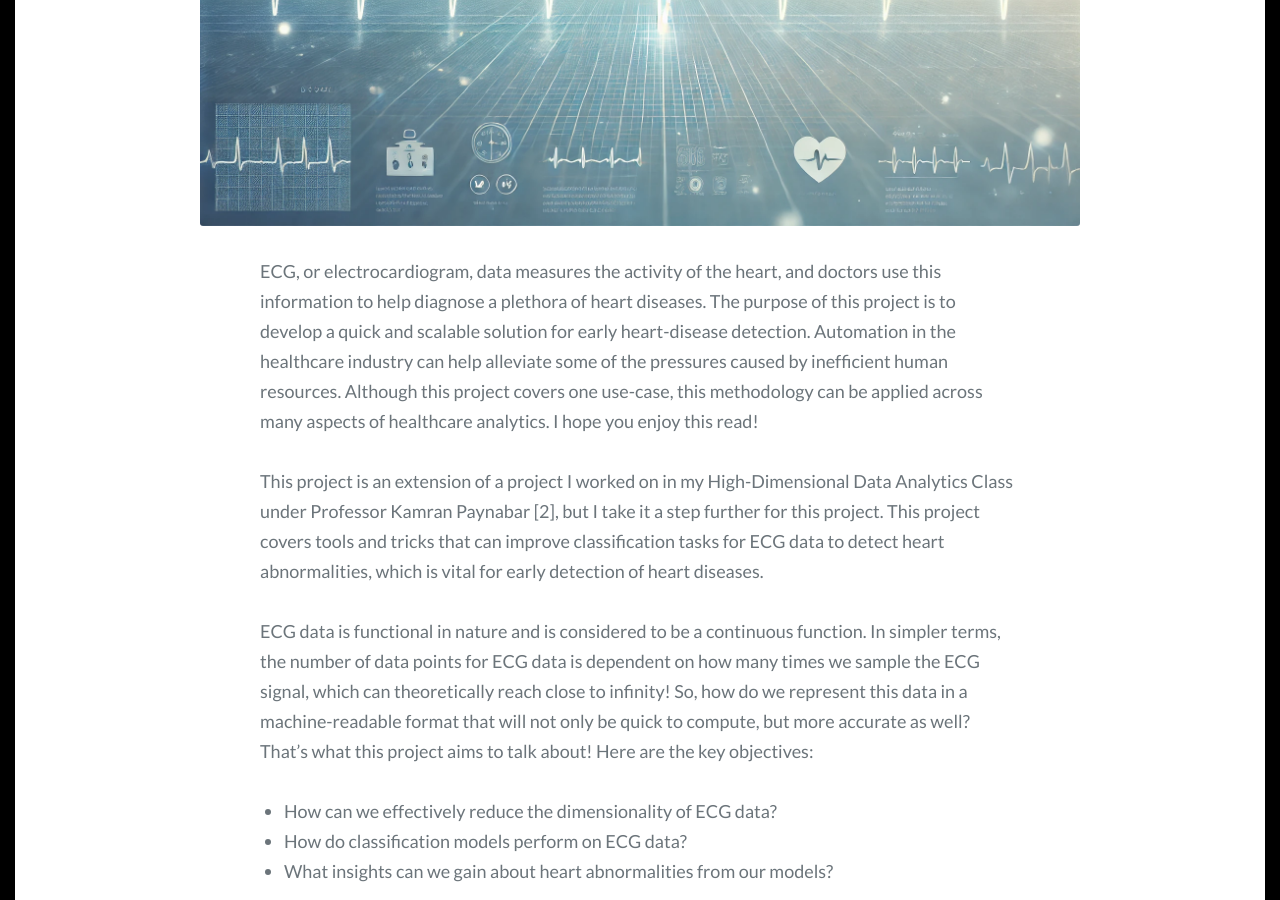
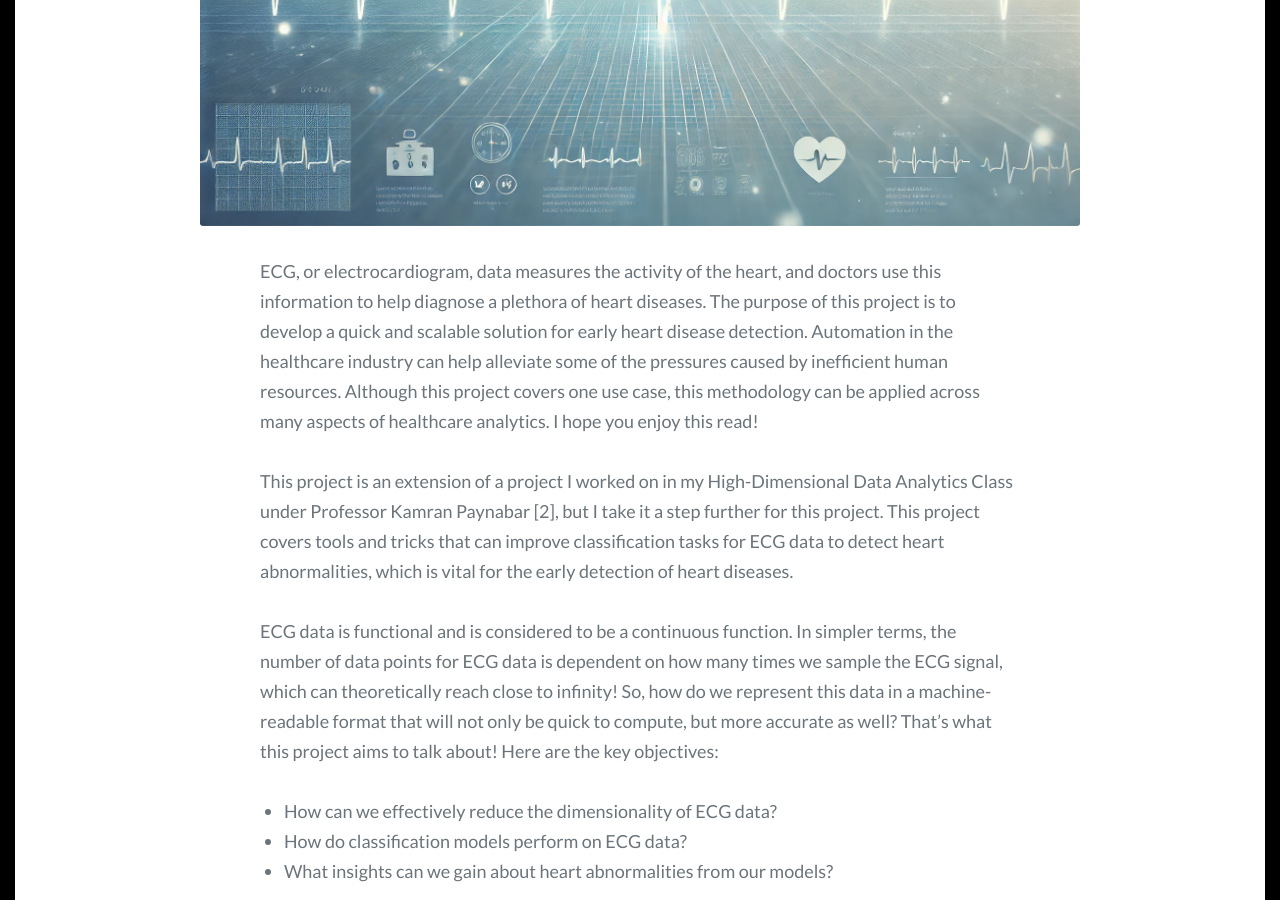
Before and after one commit to Chai-T29/Chai-T29.github.io, a Jekyll site: the page built from _posts/2024-05-22-ECG-Heart-Abnormalities.md, in a window 1280 px wide and 900 px high, scrolled down 645 px. Built offline with Jekyll 4.4.1, drawn with Linux system fonts in a browser that asks for light colours; some web fonts are replaced; formulas are drawn with MathJax 3; some of the changed text lies outside the part shown.

Commit message:
Update 2024-05-22-ECG-Heart-Abnormalities.md

```diff
--- a/_posts/2024-05-22-ECG-Heart-Abnormalities.md
+++ b/_posts/2024-05-22-ECG-Heart-Abnormalities.md
@@ -7,13 +7,13 @@
 tags: [machinelearning, healthcare]
 ---
 
-ECG, or electrocardiogram, data measures the activity of the heart, and doctors use this information to help diagnose a plethora of heart diseases. The purpose of this project is to develop a quick and scalable solution for early heart-disease detection. Automation in the healthcare industry can help alleviate some of the pressures caused by inefficient human resources. Although this project covers one use-case, this methodology can be applied across many aspects of healthcare analytics. I hope you enjoy this read!
+ECG, or electrocardiogram, data measures the activity of the heart, and doctors use this information to help diagnose a plethora of heart diseases. The purpose of this project is to develop a quick and scalable solution for early heart disease detection. Automation in the healthcare industry can help alleviate some of the pressures caused by inefficient human resources. Although this project covers one use case, this methodology can be applied across many aspects of healthcare analytics. I hope you enjoy this read!
 
 <!--more-->
 
-This project is an extension of a project I worked on in my High-Dimensional Data Analytics Class under Professor Kamran Paynabar [2], but I take it a step further for this project. This project covers tools and tricks that can improve classification tasks for ECG data to detect heart abnormalities, which is vital for early detection of heart diseases.
+This project is an extension of a project I worked on in my High-Dimensional Data Analytics Class under Professor Kamran Paynabar [2], but I take it a step further for this project. This project covers tools and tricks that can improve classification tasks for ECG data to detect heart abnormalities, which is vital for the early detection of heart diseases.
 
-ECG data is functional in nature and is considered to be a continuous function. In simpler terms, the number of data points for ECG data is dependent on how many times we sample the ECG signal, which can theoretically reach close to infinity! So, how do we represent this data in a machine-readable format that will not only be quick to compute, but more accurate as well? That's what this project aims to talk about! Here are the key objectives:
+ECG data is functional and is considered to be a continuous function. In simpler terms, the number of data points for ECG data is dependent on how many times we sample the ECG signal, which can theoretically reach close to infinity! So, how do we represent this data in a machine-readable format that will not only be quick to compute, but more accurate as well? That's what this project aims to talk about! Here are the key objectives:
 
 -  How can we effectively reduce the dimensionality of ECG data?
 -  How do classification models perform on ECG data?
@@ -429,7 +429,7 @@
 
 ## Conclusion
 
-With this project, we have learned how to preprocess and reduce the dimensionality of ECG data with B-Splines and FPCA, as well as how to apply classification models to detect heart abnormalities using the reduced feature space. These skills are invaluable for developing effective models in medical diagnostics and other fields, especially when functional data is involved. In the near future, we will be seeing a lot more automation in the field of healthcare, which will improve patient outcomes, drive down costs, and improve medical accessibility across the world.
+With this project, we have learned how to preprocess and reduce the dimensionality of ECG data with B-Splines and FPCA, as well as how to apply classification models to detect heart abnormalities using the reduced feature space. These skills are invaluable for developing effective models in medical diagnostics and other fields, especially when functional data is involved. Soon, we will be seeing a lot more automation in the field of healthcare, which will improve patient outcomes, drive down costs, and improve medical accessibility across the world.
 
 If you've made it this far, I hope you enjoyed the read! Happy learning!
 
```
Also changed, not shown: other parts of _posts/2024-05-22-ECG-Heart-Abnormalities.md (+2 -2 lines).
